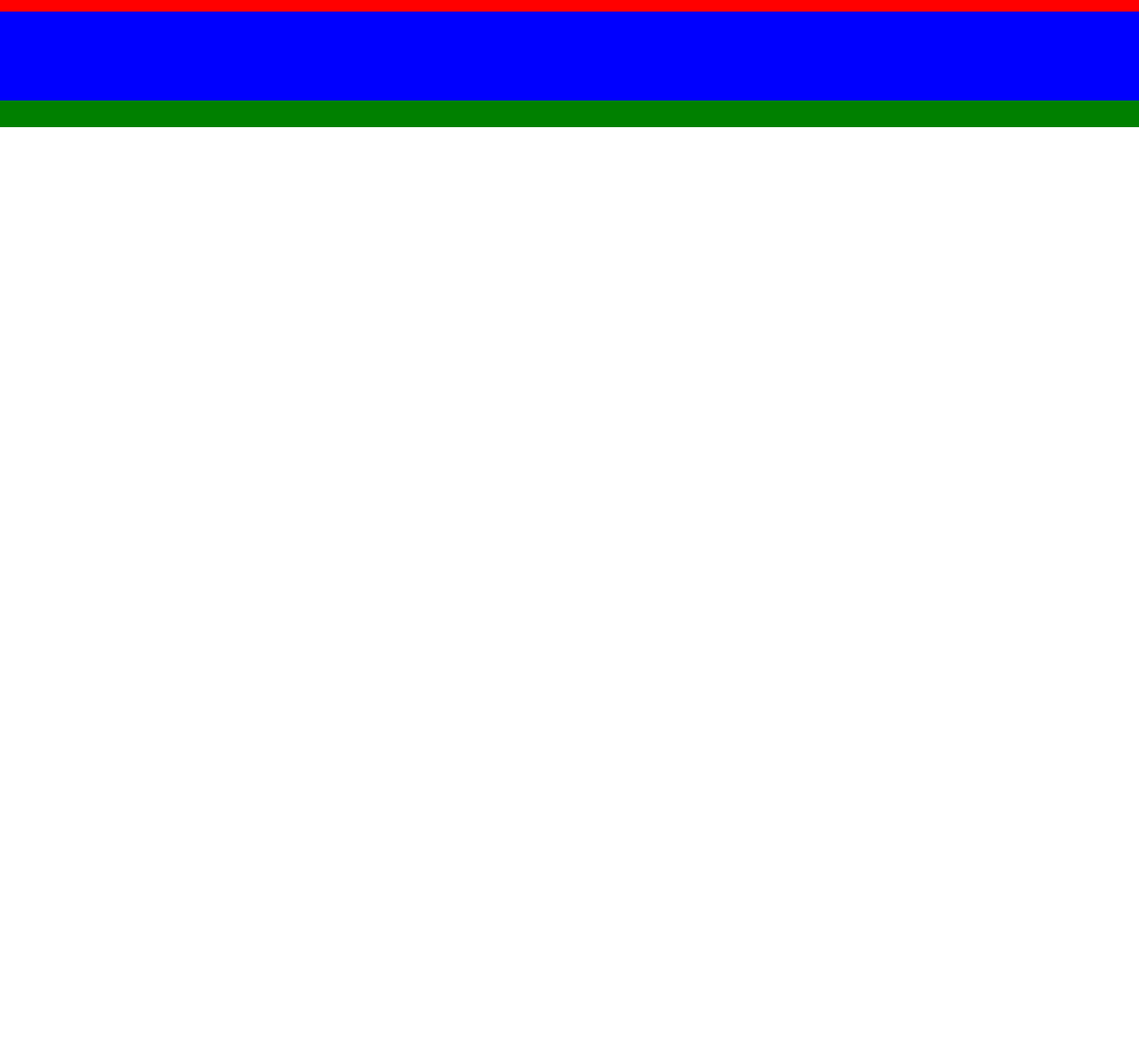
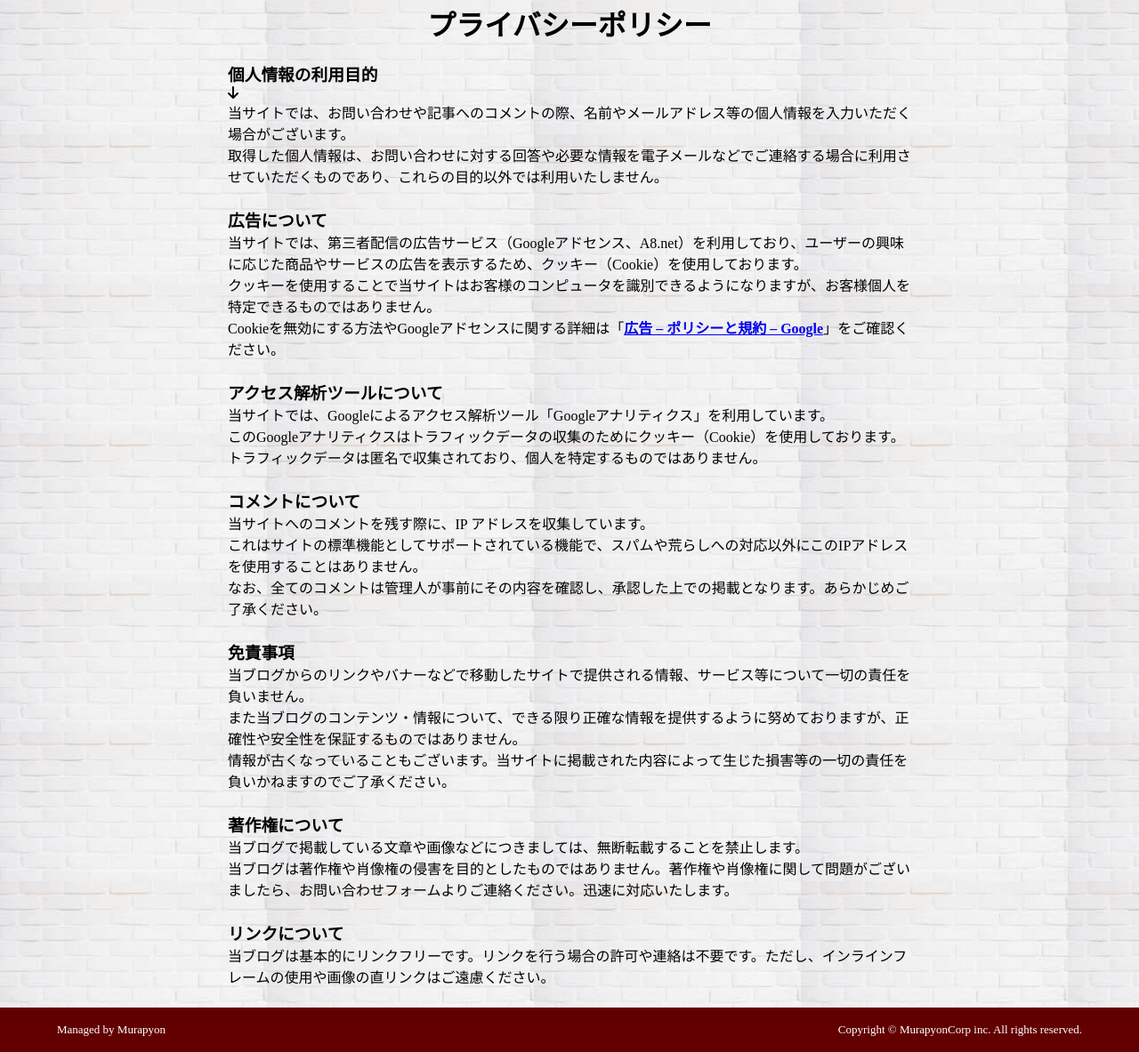
Before and after one commit to Murapyon3286/My-PrivacyPolicy, a plain HTML site: page index.html in a window 1280 px wide. Shown: the part 17-1200 px from the top of the page at 89% size. Before the commit the page ends 800 px from the top, so only its background shows below. Drawn offline with Linux system fonts and the light colour scheme.

Commit message:
drawer作成中

```diff
--- a/css/style.css
+++ b/css/style.css
@@ -1,22 +1,42 @@
 * {
   margin: 0px;
-  /* margin-right: 5%;
-  margin-left: 5%; */
   padding: 0px;
   box-sizing: border-box;
 }
 
+body {
+  background-image: url(../image/wallpaper.jpg);
+}
+
 header {
-  height: 30px;
-  background-color: red;
+  margin: 20px 0;
+}
+
+.headline {
+  text-align: center;
 }
 
 main {
-  height: 100px;
-  background-color: blue;
+  margin: 0 20%;
+}
+
+.small-line {
+  padding-bottom: 3%;
 }
 
 footer {
-  height: 30px;
-  background-color: green;
+  background-color: rgb(98, 0, 0);
 }
+
+.footer-row {
+  height: 50px;
+  display: flex;
+  color: white;
+  align-items: center;
+  font-size: small;
+  padding: 0 5%;
+}
+
+.copyright {
+  margin-left: auto;
+}
--- a/index.html
+++ b/index.html
@@ -5,12 +5,78 @@
   <meta name="viewport" content="width=device-width, initial-scale=1.0">
   <title>プライバシーポリシー</title>
   <link rel="stylesheet" href="./css/style.css">
+  <script src="https://kit.fontawesome.com/cd6114dbd2.js" crossorigin="anonymous"></script>
 </head>
 <body>
   <header>
-    <div></div>
+    <h1 class="headline">プライバシーポリシー</h1>
   </header>
-  <main></main>
-  <footer></footer>
+  <main>
+    <div class="small-line">
+      <h3>個人情報の利用目的</h3>
+      <div class="drawer" id="open_indivisual">
+        <i class="fa-solid fa-arrow-down"></i>
+      </div>
+      <p>
+        当サイトでは、お問い合わせや記事へのコメントの際、名前やメールアドレス等の個人情報を入力いただく場合がございます。<br>
+        取得した個人情報は、お問い合わせに対する回答や必要な情報を電子メールなどでご連絡する場合に利用させていただくものであり、これらの目的以外では利用いたしません。
+      </p>
+    </div>
+    <div class="small-line">
+      <h3>広告について</h3>
+      <p>
+        当サイトでは、第三者配信の広告サービス（Googleアドセンス、A8.net）を利用しており、ユーザーの興味に応じた商品やサービスの広告を表示するため、クッキー（Cookie）を使用しております。<br>
+        クッキーを使用することで当サイトはお客様のコンピュータを識別できるようになりますが、お客様個人を特定できるものではありません。<br>
+        Cookieを無効にする方法やGoogleアドセンスに関する詳細は「<strong><a href="https://policies.google.com/technologies/ads?gl=jp">広告 – ポリシーと規約 – Google</a></strong>」をご確認ください。<br>
+      </p>
+    </div>
+    <div class="small-line">
+      <h3>アクセス解析ツールについて</h3>
+      <p>
+        当サイトでは、Googleによるアクセス解析ツール「Googleアナリティクス」を利用しています。<br>
+        このGoogleアナリティクスはトラフィックデータの収集のためにクッキー（Cookie）を使用しております。<br>
+        トラフィックデータは匿名で収集されており、個人を特定するものではありません。
+      </p>
+    </div>
+    <div class="small-line">
+      <h3>コメントについて</h3>
+      <p>
+        当サイトへのコメントを残す際に、IP アドレスを収集しています。<br>
+        これはサイトの標準機能としてサポートされている機能で、スパムや荒らしへの対応以外にこのIPアドレスを使用することはありません。<br>
+        なお、全てのコメントは管理人が事前にその内容を確認し、承認した上での掲載となります。あらかじめご了承ください。
+      </p>
+    </div>
+    <div class="small-line">
+      <h3>免責事項</h3>
+      <p>
+        当ブログからのリンクやバナーなどで移動したサイトで提供される情報、サービス等について一切の責任を負いません。<br>
+        また当ブログのコンテンツ・情報について、できる限り正確な情報を提供するように努めておりますが、正確性や安全性を保証するものではありません。<br>
+        情報が古くなっていることもございます。当サイトに掲載された内容によって生じた損害等の一切の責任を負いかねますのでご了承ください。
+      </p>
+    </div>
+    <div class="small-line">
+      <h3>著作権について</h3>
+      <p>
+        当ブログで掲載している文章や画像などにつきましては、無断転載することを禁止します。<br>
+        当ブログは著作権や肖像権の侵害を目的としたものではありません。著作権や肖像権に関して問題がございましたら、お問い合わせフォームよりご連絡ください。迅速に対応いたします。
+      </p>
+    </div>
+    <div class="small-line">
+      <h3>リンクについて</h3>
+      <p>
+        当ブログは基本的にリンクフリーです。リンクを行う場合の許可や連絡は不要です。ただし、インラインフレームの使用や画像の直リンクはご遠慮ください。
+      </p>
+    </div>
+  </main>
+  <footer>
+    <div class="footer-row">
+      <div>
+        <p>Managed by Murapyon</p>
+      </div>
+      <div class="copyright">
+        <p>Copyright © MurapyonCorp inc. All rights reserved.</p>
+      </div>
+    </div>
+  </footer>
 </body>
 </html>
```
Also changed, not shown: image/wallpaper.jpg (added).
